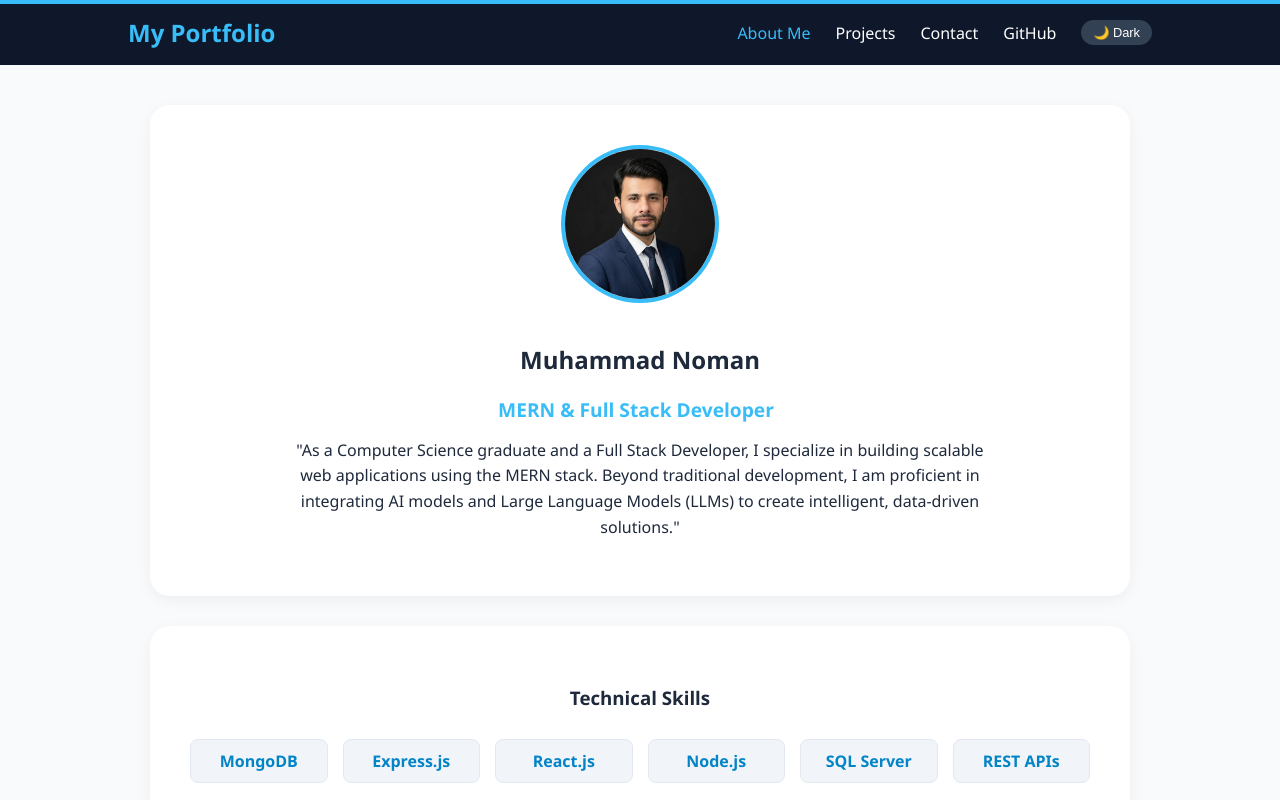
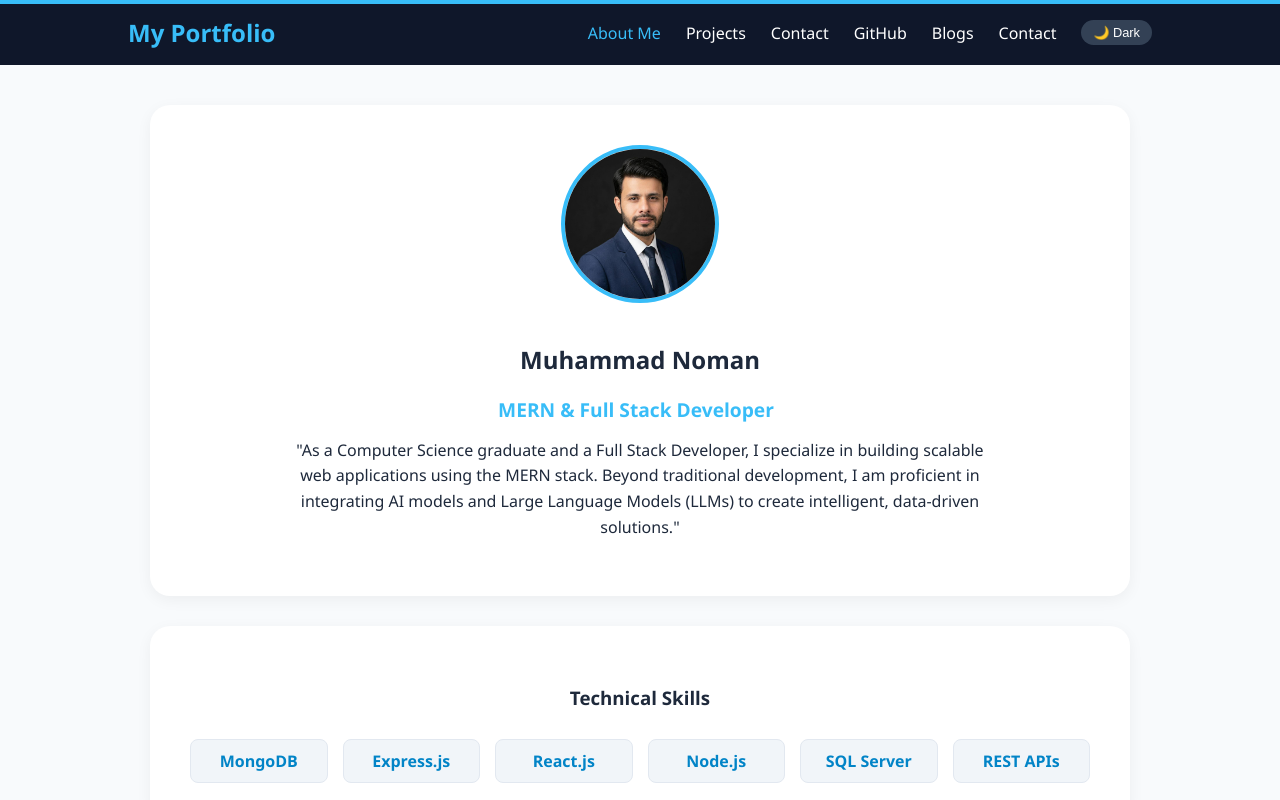
Before and after one commit to Muhammadnoman385/my_portfolio, a React (Vite) app: page / in a window 1280 px wide. Shown: the top 800 px of the page. Built offline with nearby package versions, Linux system fonts and the light colour scheme.

Commit message:
React code updated: projects section added

```diff
--- a/src/App.jsx
+++ b/src/App.jsx
@@ -107,6 +107,8 @@ function App() {
           <li onClick={() => handleNavClick('projects')} className={currentPage === 'projects' ? 'active' : ''}>Projects</li>
           <li onClick={() => handleNavClick('contact')} className={currentPage === 'contact' ? 'active' : ''}>Contact</li>
           <li><a href="https://github.com/Muhammadnoman385" target="_blank" rel="noopener noreferrer">GitHub</a></li>
+           <li><a href="#" target="_blank" rel="noopener noreferrer">Blogs</a></li>
+            <li onClick={() => handleNavClick('contact')} className={currentPage === 'contact' ? 'active' : ''}>Contact</li>
           <li>
             <button className="theme-toggle" onClick={() => setIsDarkMode(!isDarkMode)}>
               {isDarkMode ? '☀️ Light' : '🌙 Dark'}
```
